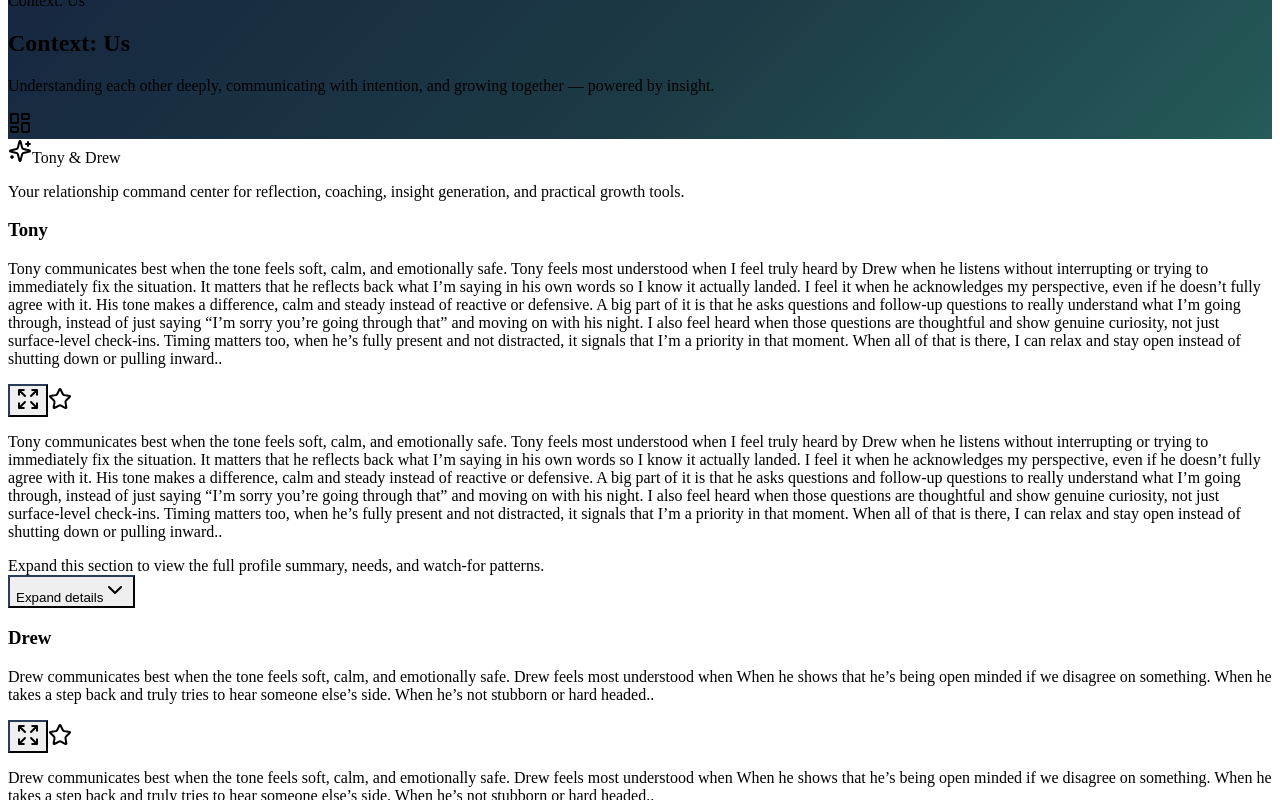
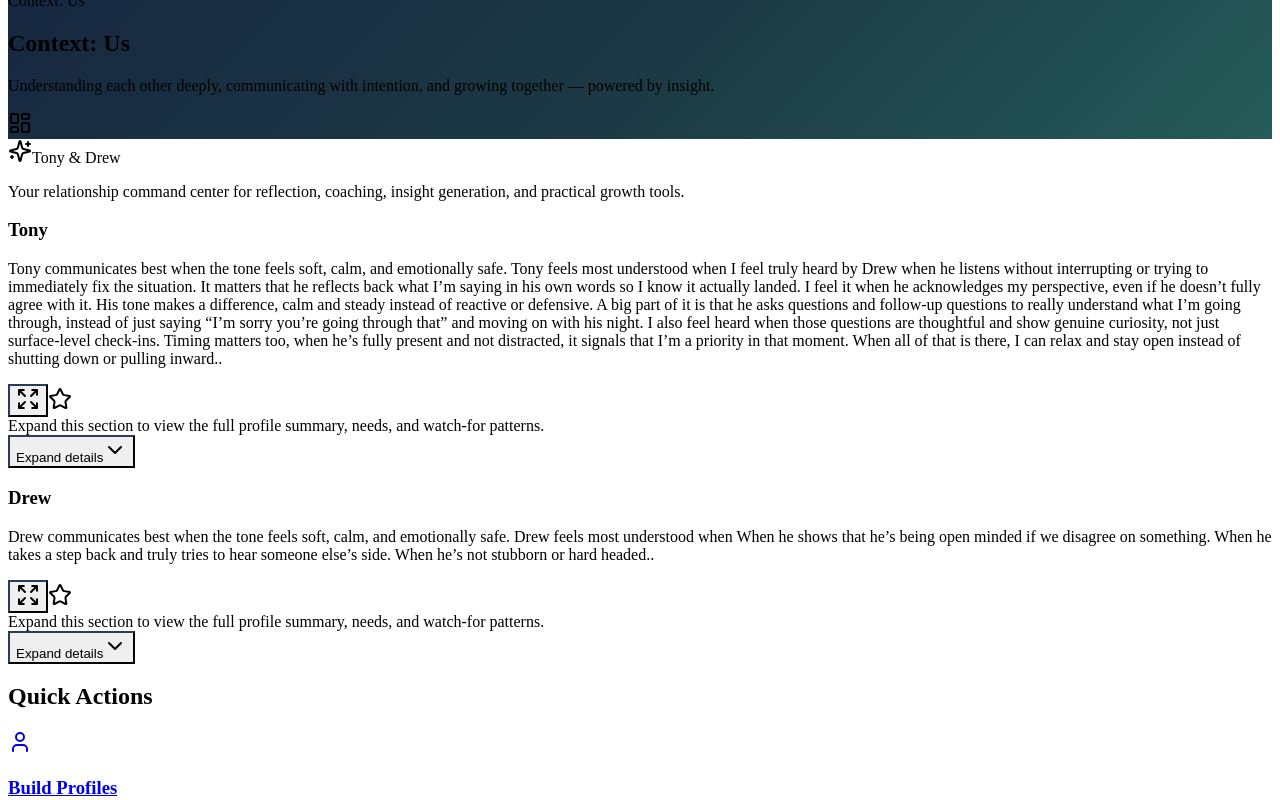
Before and after one commit to ReflectivEI/relateiq-optimized, a React (Vite) app in the folder client/: page / in a window 1280 px wide. Both pictures are taken after a click on the button 28 px from the left and 2954 px from the top of the page. Shown: the part 2554-3354 px from the top of the page. Built offline with nearby package versions, Linux system fonts and the light colour scheme; no server answers.

Commit message:
Remove duplicate collapsed home profile text

```diff
--- a/client/src/pages/Home.jsx
+++ b/client/src/pages/Home.jsx
@@ -262,9 +262,11 @@ export default function Home() {
                   </div>
                   {profile?.ai_behavioral_summary ? (
                     <div className="flex-1 space-y-4">
-                      <p className="text-base leading-8 text-muted-foreground">
-                        {isExpanded ? profile.ai_behavioral_summary : previewText}
-                      </p>
+                      {isExpanded ? (
+                        <p className="text-base leading-8 text-muted-foreground">
+                          {profile.ai_behavioral_summary}
+                        </p>
+                      ) : null}
 
                       {!isExpanded ? (
                         <div className="rounded-2xl border border-primary/15 bg-primary/5 px-4 py-3 text-sm text-muted-foreground">
```
